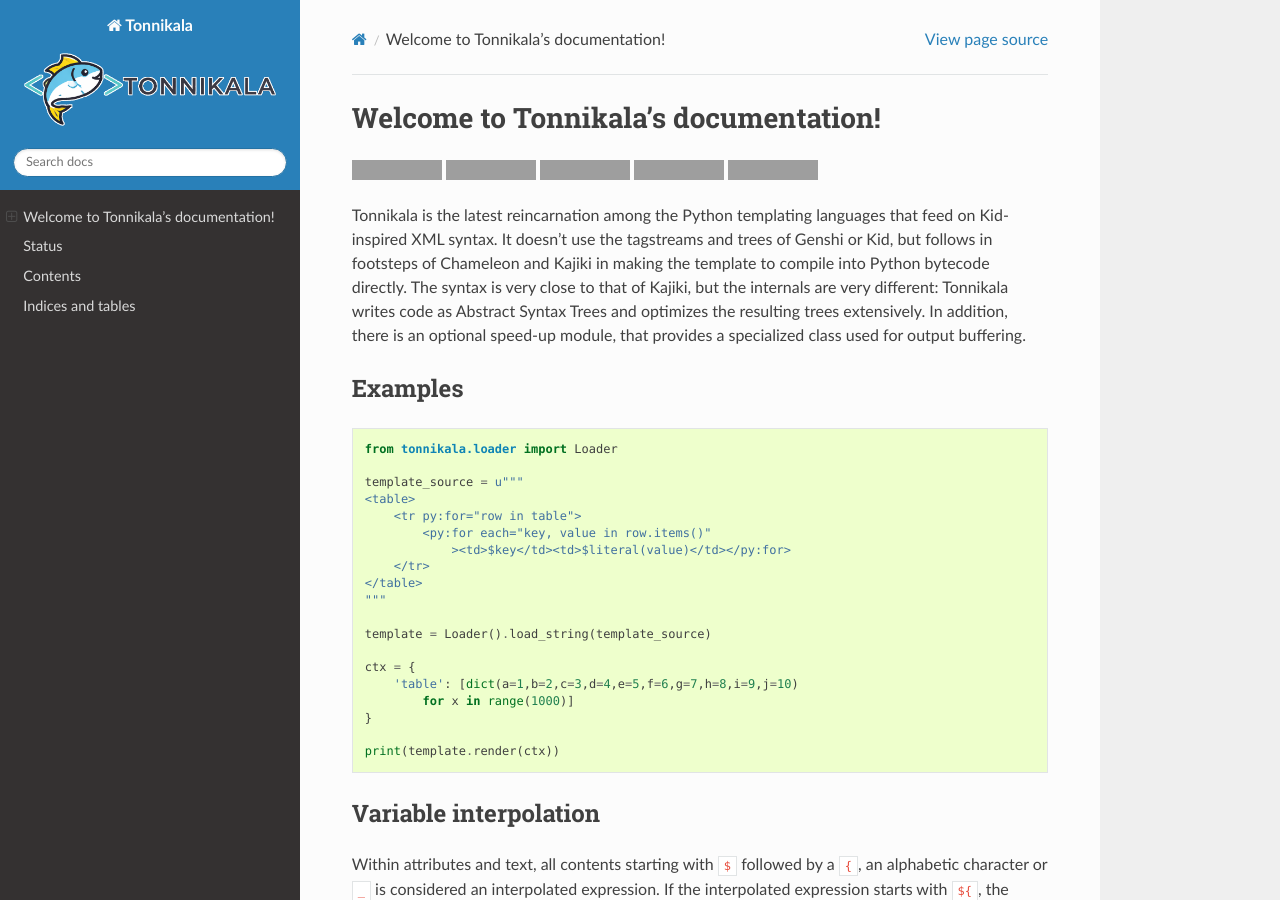
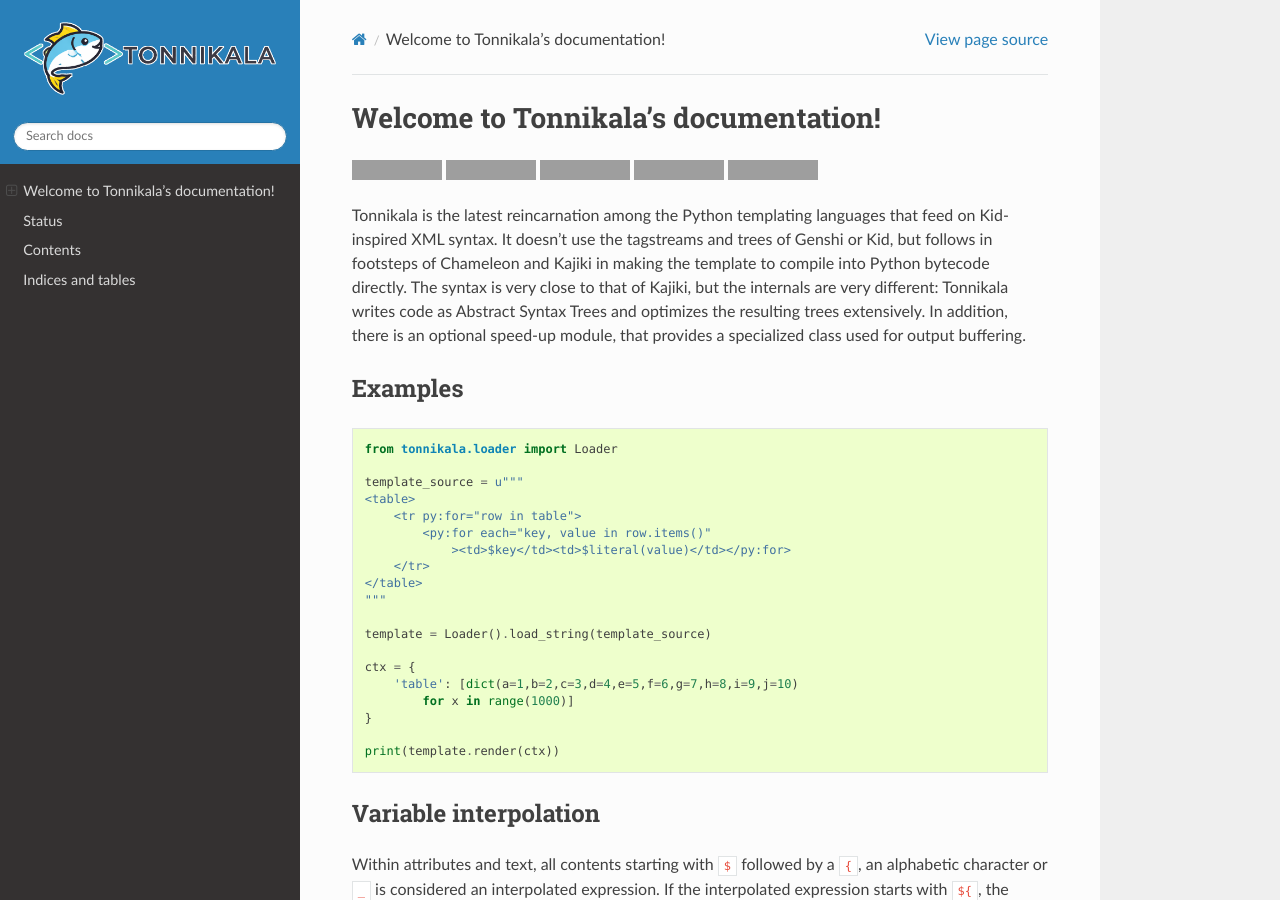
Before and after one commit to tetframework/Tonnikala, a Sphinx documentation site: the page built from docs/index.rst, in a window 1280 px wide and 900 px high. Built offline with Sphinx 7.4.7 and the Read the Docs theme 3.1.0, drawn with Linux system fonts in a browser that asks for light colours; grey boxes are pictures that could not be loaded.

Commit message:
set logo_only: True for cleaner sidebar

```diff
--- a/docs/conf.py
+++ b/docs/conf.py
@@ -129,7 +129,7 @@
 # further.  For a list of options available for each theme, see the
 # documentation.
 html_theme_options = {
-    "logo_only": False,
+    "logo_only": True,
 }
 
 # Add any paths that contain custom themes here, relative to this directory.
```
